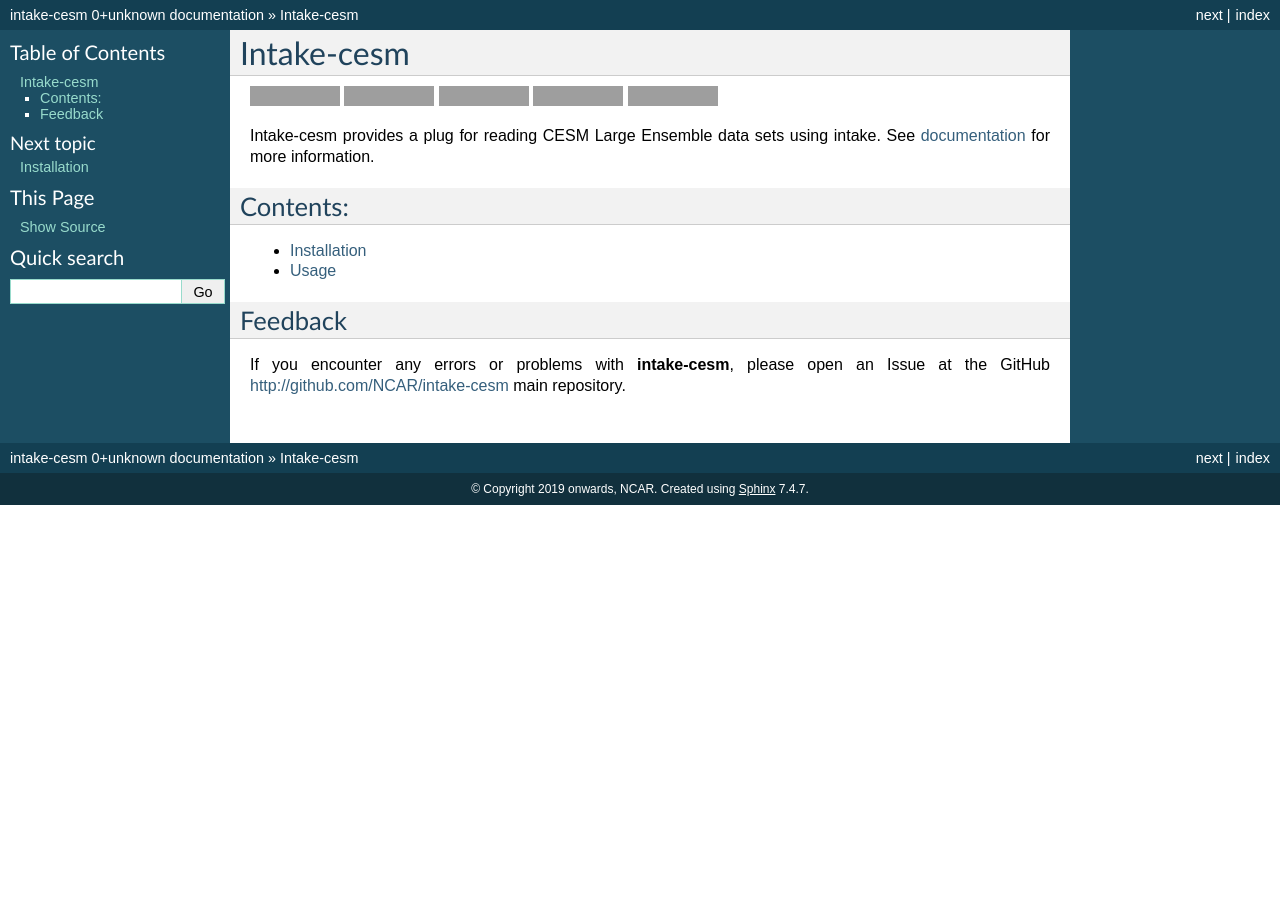
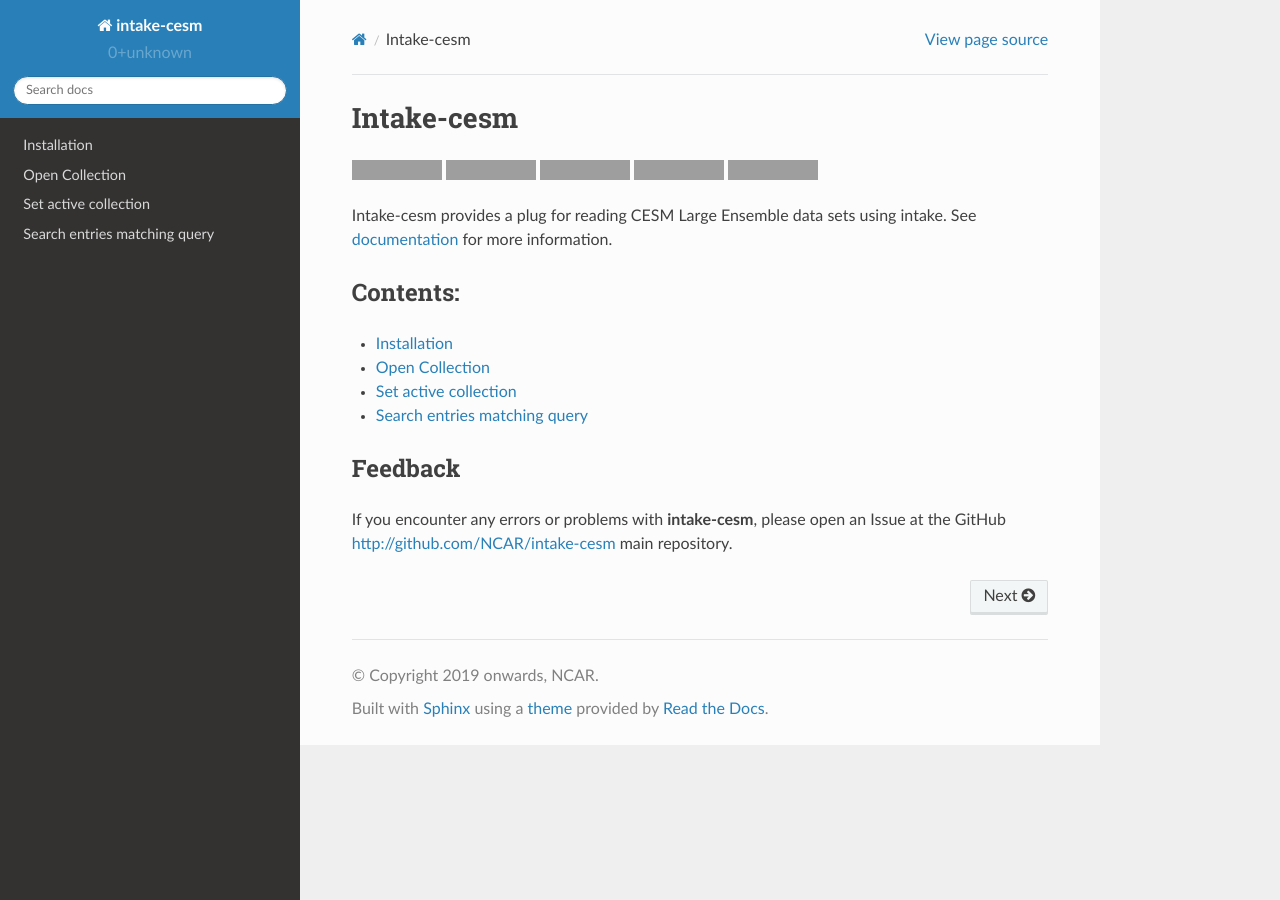
Before and after one commit to intake/intake-esm, a Sphinx documentation site: the page built from docs/source/index.rst, in a window 1280 px wide, cut to the strip 0-900 px from the top of the page. Built offline with Sphinx 7.4.7 and the Read the Docs theme 2.0.0, drawn with Linux system fonts in a browser that asks for light colours; some of the changed lines change nothing that is shown; grey boxes are pictures that could not be loaded.

Commit message:
Update documentation

```diff
--- a/docs/source/conf.py
+++ b/docs/source/conf.py
@@ -32,7 +32,18 @@
 
 # Add any Sphinx extension module names here, as strings. They can be extensions
 # coming with Sphinx (named 'sphinx.ext.*') or your custom ones.
-extensions = ["sphinx.ext.autodoc", "sphinx.ext.viewcode"]
+extensions = [
+    "sphinx.ext.autodoc",
+    "sphinx.ext.viewcode",
+    "sphinx.ext.autosummary",
+    "sphinx.ext.doctest",
+    "sphinx.ext.intersphinx",
+    "sphinx.ext.extlinks",
+    "numpydoc",
+    "IPython.sphinxext.ipython_console_highlighting",
+    "IPython.sphinxext.ipython_directive",
+    "nbsphinx",
+]
 
 # Add any paths that contain templates here, relative to this directory.
 templates_path = ["_templates"]
@@ -49,6 +60,7 @@
 # General information about the project.
 project = u"intake-cesm"
 copyright = u"2019 onwards, NCAR"
+authors = ["Anderson Banihirwe", "Matthew Long"]
 
 # The version info for the project you're documenting, acts as replacement for
 # |version| and |release|, also used in various other places throughout the
@@ -101,7 +113,7 @@
 
 # The theme to use for HTML and HTML Help pages.  See the documentation for
 # a list of builtin themes.
-html_theme = "default"
+html_theme = "sphinx_rtd_theme"
 
 # Theme options are theme-specific and customize the look and feel of a theme
 # further.  For a list of options available for each theme, see the
@@ -191,13 +203,7 @@
 # Grouping the document tree into LaTeX files. List of tuples
 # (source start file, target name, title, author, documentclass [howto/manual]).
 latex_documents = [
-    (
-        "index",
-        "intake_cesm.tex",
-        u"intake-cesm Documentation",
-        u"Anderson Banihirwe",
-        "manual",
-    )
+    ("index", "intake_cesm.tex", u"intake-cesm Documentation", authors, "manual")
 ]
 
 # The name of an image file (relative to this directory) to place at the top of
@@ -225,9 +231,7 @@
 
 # One entry per manual page. List of tuples
 # (source start file, name, description, authors, manual section).
-man_pages = [
-    ("index", "intake_cesm", u"intake-cesm Documentation", [u"Anderson Banihirwe"], 1)
-]
+man_pages = [("index", "intake_cesm", u"intake-cesm Documentation", authors, 1)]
 
 # If true, show URL addresses after external links.
 # man_show_urls = False
@@ -243,7 +247,7 @@
         "index",
         "intake_cesm",
         u"intake-cesm Documentation",
-        u"Anderson Banihirwe",
+        authors,
         "intake_cesm",
         "One line description of project.",
         "Miscellaneous",
--- a/docs/source/index.rst
+++ b/docs/source/index.rst
@@ -7,7 +7,7 @@
    :maxdepth: 2
 
    installation
-   usage
+   getting-started.ipynb
    contributing
    authors
    history
```
